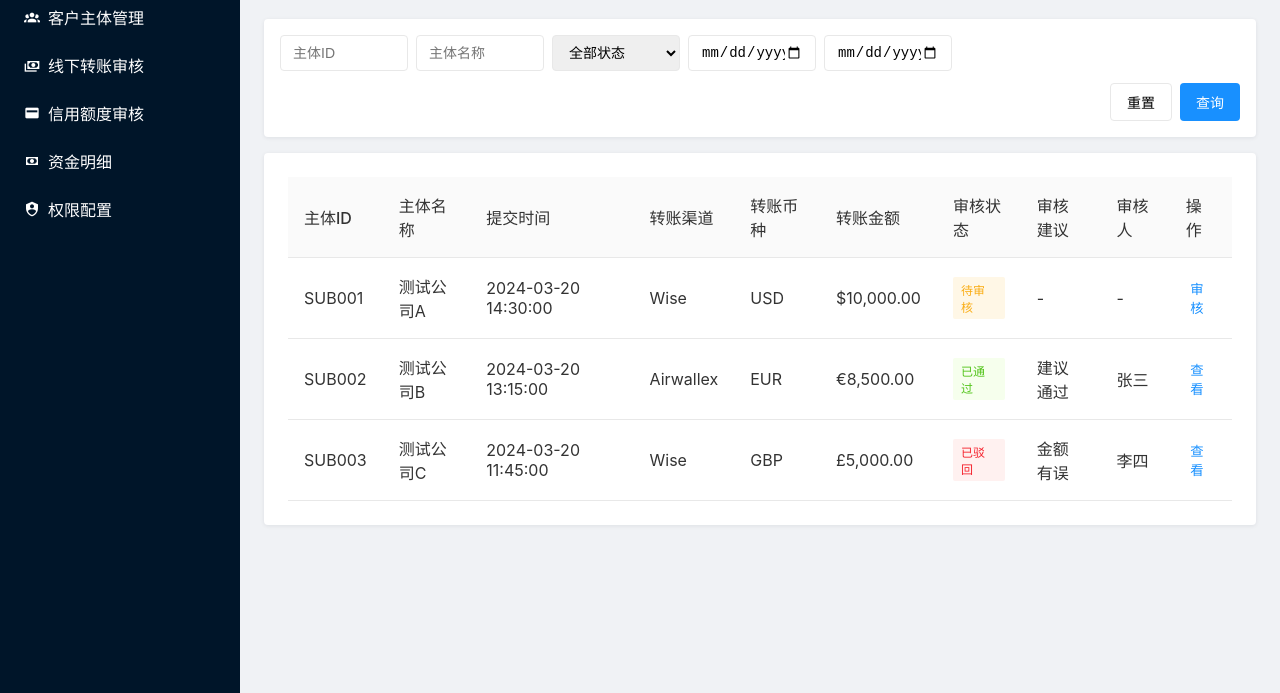
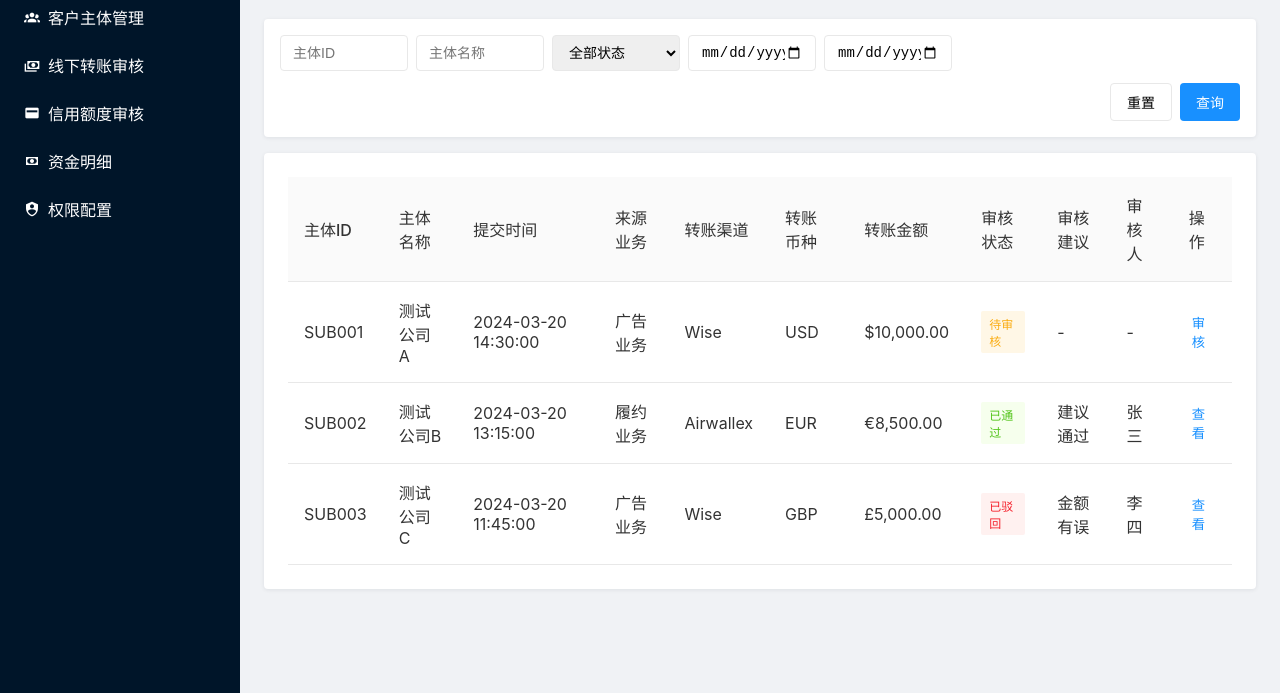
Before and after one commit to TK0918/assets, a plain HTML site: page modules/transfer-review.html in a window 1280 px wide. Shown: the part 107-800 px from the top of the page. Drawn offline with Linux system fonts and the light colour scheme.

Commit message:
Add source business column to transfer review page

```diff
--- a/modules/transfer-review.html
+++ b/modules/transfer-review.html
@@ -329,6 +329,12 @@
                     </th>
                     <th>
                         <div class="metric-tooltip">
+                            来源业务
+                            <div class="tooltip-content">提交线下转账申请的子业务</div>
+                        </div>
+                    </th>
+                    <th>
+                        <div class="metric-tooltip">
                             转账渠道
                             <div class="tooltip-content">客户使用的转账渠道（如Wise、Airwallex等）</div>
                         </div>
@@ -371,6 +377,7 @@
                     <td>SUB001</td>
                     <td>测试公司A</td>
                     <td>2024-03-20 14:30:00</td>
+                    <td>广告业务</td>
                     <td>Wise</td>
                     <td>USD</td>
                     <td class="amount positive">$10,000.00</td>
@@ -385,6 +392,7 @@
                     <td>SUB002</td>
                     <td>测试公司B</td>
                     <td>2024-03-20 13:15:00</td>
+                    <td>履约业务</td>
                     <td>Airwallex</td>
                     <td>EUR</td>
                     <td class="amount positive">€8,500.00</td>
@@ -399,6 +407,7 @@
                     <td>SUB003</td>
                     <td>测试公司C</td>
                     <td>2024-03-20 11:45:00</td>
+                    <td>广告业务</td>
                     <td>Wise</td>
                     <td>GBP</td>
                     <td class="amount positive">£5,000.00</td>
```
